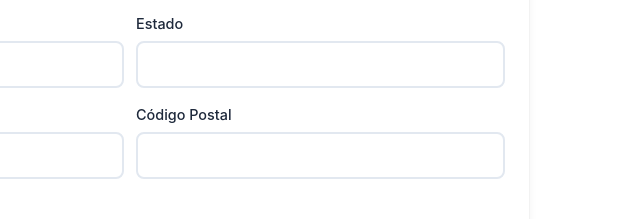
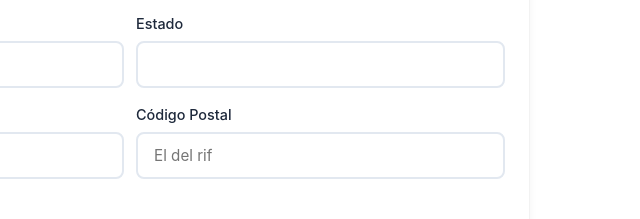
Before and after one commit to humnerlenis/ventasPuntos, a plain HTML site: page master.html in a window 1280 px wide. Shown: the part 901-1120 px from the top of the page, 510-1150 px from the left. Drawn offline with Linux system fonts and the light colour scheme.

Commit message:
se cambio el placeholder del codigo postal

```diff
--- a/master.html
+++ b/master.html
@@ -140,7 +140,7 @@
                         </div>
                         <div class="form-group">
                             <label for="codigoPostal">Código Postal</label>
-                            <input type="text" id="codigoPostal" name="codigoPostal" required>
+                            <input type="text" id="codigoPostal" name="codigoPostal"  placeholder="El del rif" required>
                         </div>
                     </div>
                     <div class="form-group">
```
